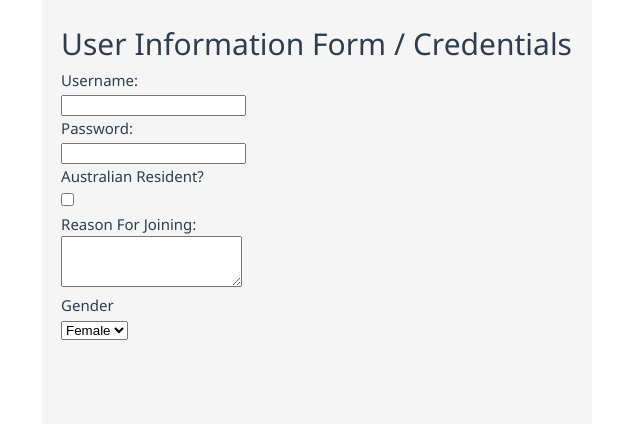
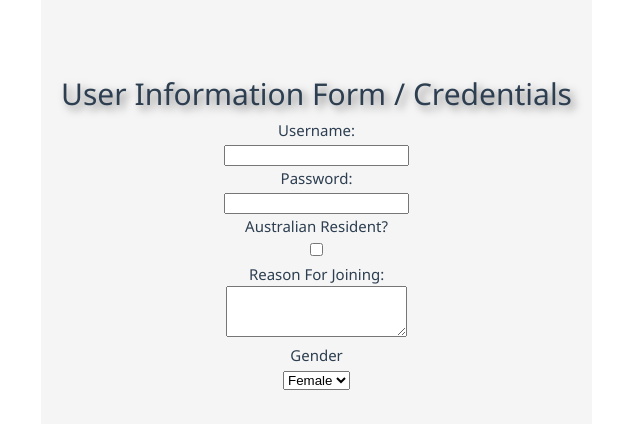
Before and after one commit to BiliKingdom/FIT5032_STUDIO, a Vue app: page / in a window 1280 px wide. Shown: the top 424 px of the page, without its empty margins (48-688 px from the left). Built offline with nearby package versions, Linux system fonts and the light colour scheme; the HTML template or start-up script is replaced by a standard one.

Commit message:
activity 3

```diff
--- a/src/App.vue
+++ b/src/App.vue
@@ -1,4 +1,5 @@
 <script setup lang="ts">
+
 import JSONLab from './components/JSON.vue'
 import Form from './components/Form.vue';
 
--- a/src/main.ts
+++ b/src/main.ts
@@ -1,4 +1,5 @@
 import './assets/main.css'
+import './style.css'
 
 import { createApp } from 'vue'
 import { createPinia } from 'pinia'
--- /dev/null
+++ b/src/style.css
@@ -0,0 +1,22 @@
+ /* Tag selectors */
+h1 {
+    text-align: center;
+    margin-top: 20px;
+    text-shadow: 4px 4px 8px rgba(0, 0, 0, 0.5);
+}
+
+ /* Class selectors */
+.form {
+    text-align: center;
+    margin-top: 50px;
+}
+
+
+ /* ID selectors */
+ #username:focus,
+ #password:focus,
+ #isAustralian:focus,
+ #reason:focus {
+     border-color: #FF6347; /* More obvious border color change (Tomato) */
+     background-color: #FFEBE8; /* Light background color change */
+ }
```
